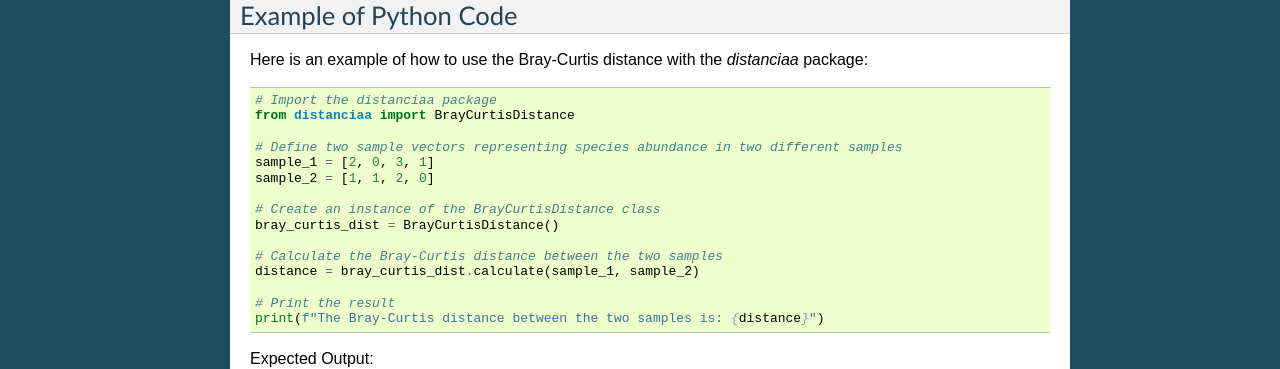
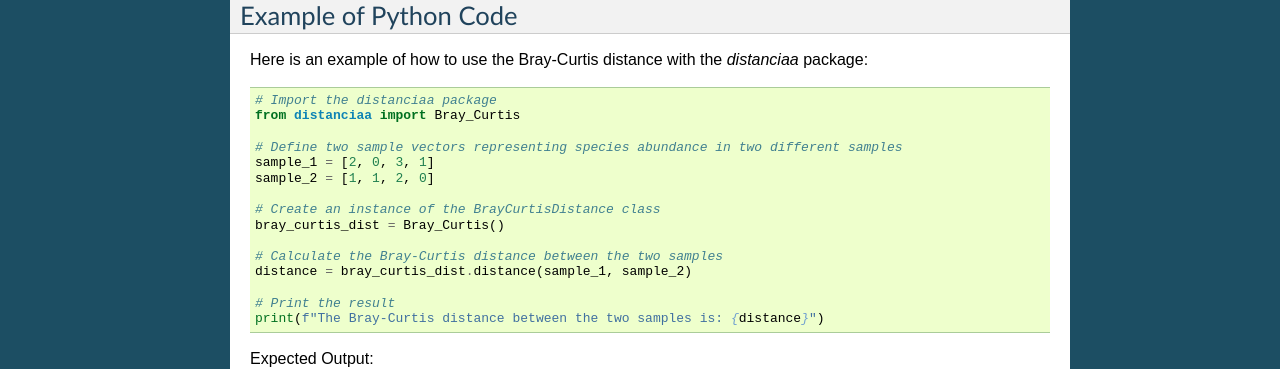
Before and after one commit to ym001/distancia, a Sphinx documentation site: the page built from docs/Bray-Curtis.rst, in a window 1280 px wide. Shown: the part 866-1235 px from the top of the page. Built offline with Sphinx 7.4.7, drawn with Linux system fonts in a browser that asks for light colours.

Commit message:
Update Bray-Curtis.rst

```diff
--- a/docs/Bray-Curtis.rst
+++ b/docs/Bray-Curtis.rst
@@ -44,17 +44,17 @@ Here is an example of how to use the Bray-Curtis distance with the `distanciaa`
 .. code-block:: python
 
     # Import the distanciaa package
-    from distanciaa import BrayCurtisDistance
+    from distanciaa import Bray_Curtis
 
     # Define two sample vectors representing species abundance in two different samples
     sample_1 = [2, 0, 3, 1]
     sample_2 = [1, 1, 2, 0]
 
     # Create an instance of the BrayCurtisDistance class
-    bray_curtis_dist = BrayCurtisDistance()
+    bray_curtis_dist = Bray_Curtis()
 
     # Calculate the Bray-Curtis distance between the two samples
-    distance = bray_curtis_dist.calculate(sample_1, sample_2)
+    distance = bray_curtis_dist.distance(sample_1, sample_2)
 
     # Print the result
     print(f"The Bray-Curtis distance between the two samples is: {distance}")
```
